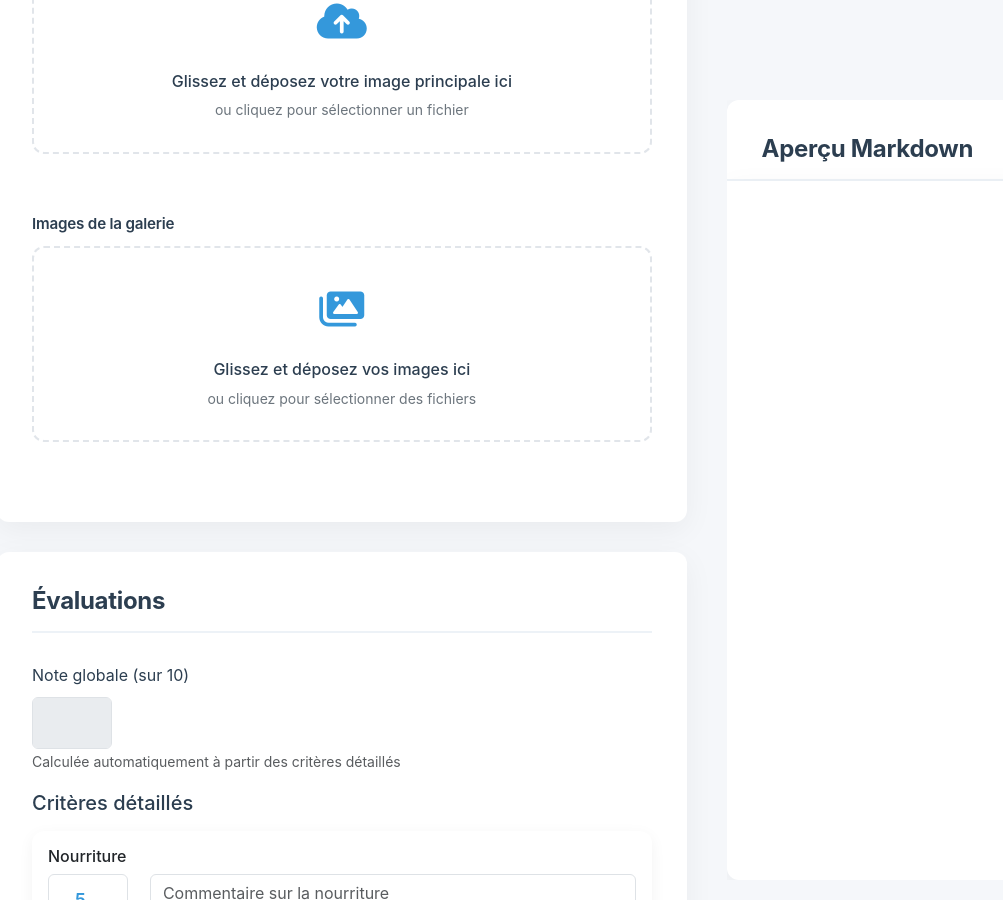
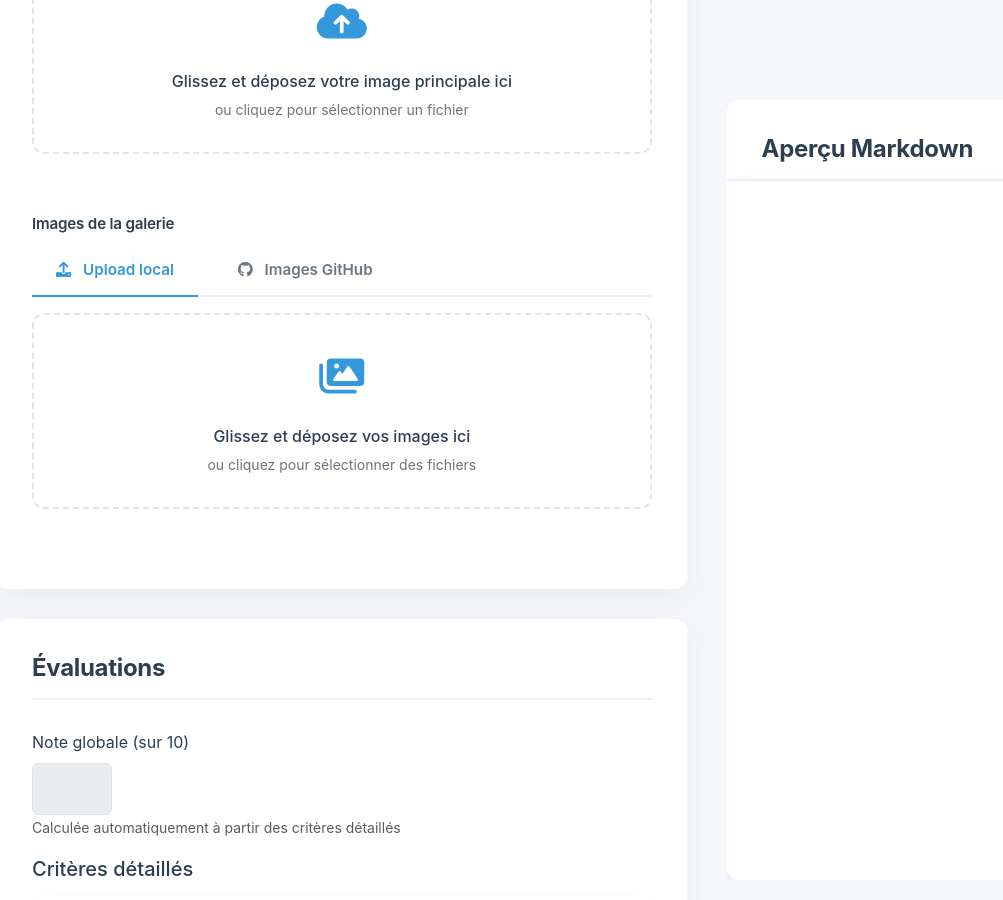
Before and after one commit to Natael21/blog-culinaire, a Jekyll site: the page admin/new-resto.html, which Jekyll copies as it is, in a window 1280 px wide and 900 px high, scrolled down 1151 px. Shown: the whole window, without its empty margins (35-1038 px from the left). Built offline with Jekyll 4.4.1, drawn with Linux system fonts in a browser that asks for light colours; some of the changed lines change nothing that is shown.

Commit message:
gallerie d'image ?

```diff
--- a/admin/new-resto.html
+++ b/admin/new-resto.html
@@ -1064,26 +1064,33 @@ ratings:
 
             tabs.forEach(tab => {
                 tab.addEventListener('click', () => {
-                    // Retirer la classe active de tous les onglets et contenus
-                    tabs.forEach(t => t.classList.remove('active'));
-                    contents.forEach(c => c.classList.remove('active'));
+                    // Trouver le groupe parent (principal ou galerie)
+                    const parentGroup = tab.closest('.form-group');
+                    const groupTabs = parentGroup.querySelectorAll('.image-selector-tab');
+                    const groupContents = parentGroup.querySelectorAll('.image-selector-content');
+
+                    // Retirer la classe active de tous les onglets et contenus du groupe
+                    groupTabs.forEach(t => t.classList.remove('active'));
+                    groupContents.forEach(c => c.classList.remove('active'));
 
                     // Ajouter la classe active à l'onglet cliqué et son contenu
                     tab.classList.add('active');
-                    const content = document.querySelector(`[data-content="${tab.dataset.tab}"]`);
+                    const content = parentGroup.querySelector(`[data-content="${tab.dataset.tab}"]`);
                     content.classList.add('active');
 
                     // Si on sélectionne l'onglet GitHub, charger les images
                     if (tab.dataset.tab === 'github') {
-                        loadGithubImages();
+                        loadGithubImages('githubImagesGrid', false);
+                    } else if (tab.dataset.tab === 'github-gallery') {
+                        loadGithubImages('githubGalleryGrid', true);
                     }
                 });
             });
         }
 
         // Fonction pour charger les images depuis le dossier GitHub
-        async function loadGithubImages() {
-            const grid = document.getElementById('githubImagesGrid');
+        async function loadGithubImages(targetGridId, isGallery = false) {
+            const grid = document.getElementById(targetGridId);
             grid.innerHTML = '<div class="text-center"><i class="fas fa-spinner fa-spin"></i> Chargement des images...</div>';
 
             try {
@@ -1118,9 +1125,16 @@ ratings:
                     `;
 
                     item.addEventListener('click', () => {
-                        document.querySelectorAll('.github-image-item').forEach(i => i.classList.remove('selected'));
+                        if (!isGallery) {
+                            // Pour l'image principale
+                            document.querySelectorAll('#githubImagesGrid .github-image-item').forEach(i => i.classList.remove('selected'));
                             item.classList.add('selected');
                             handleGithubImageSelection(image);
+                        } else {
+                            // Pour la galerie
+                            item.classList.toggle('selected');
+                            handleGithubGalleryImageSelection(image, item.classList.contains('selected'));
+                        }
                     });
 
                     grid.appendChild(item);
@@ -1131,34 +1145,68 @@ ratings:
             }
         }
 
-        // Fonction pour gérer la sélection d'une image GitHub
-        function handleGithubImageSelection(image) {
-            mainImageFile = {
+        // Fonction pour gérer la sélection d'une image de la galerie depuis GitHub
+        function handleGithubGalleryImageSelection(image, isSelected) {
+            if (isSelected) {
+                // Ajouter l'image à la galerie
+                const galleryImage = {
                     name: image.name,
                     path: image.path,
                     isGithubImage: true
                 };
-
-            const container = document.getElementById('mainImagePreview');
+                galleryImageFiles.push(galleryImage);
+            } else {
+                // Retirer l'image de la galerie
+                galleryImageFiles = galleryImageFiles.filter(img =>
+                    !(img.isGithubImage && img.path === image.path)
+                );
+            }
+
+            updateGalleryPreview();
+            updateMarkdownPreview();
+        }
+
+        // Mettre à jour la fonction updateGalleryPreview pour gérer les images GitHub
+        function updateGalleryPreview() {
+            const container = document.getElementById('galleryPreview');
             container.innerHTML = '';
+            galleryImageFiles.forEach(file => {
                 const div = document.createElement('div');
                 div.className = 'image-preview-container';
+
+                if (file.isGithubImage) {
                     div.innerHTML = `
-                <img src="${image.path}" class="image-preview" alt="${image.name}">
+                        <img src="${file.path}" class="image-preview" alt="${file.name}">
                         <button type="button" class="delete-image">
                             <i class="fas fa-times"></i>
                         </button>
                     `;
+                } else {
+                    createImagePreview(file, div);
+                }
 
                 div.querySelector('.delete-image').addEventListener('click', function() {
                     div.remove();
-                mainImageFile = null;
-                document.querySelectorAll('.github-image-item').forEach(i => i.classList.remove('selected'));
+                    if (file.isGithubImage) {
+                        // Retirer la sélection de l'image dans la grille GitHub
+                        const githubItem = document.querySelector(`#githubGalleryGrid .github-image-item img[src="${file.path}"]`);
+                        if (githubItem) {
+                            githubItem.parentElement.classList.remove('selected');
+                        }
+                        galleryImageFiles = galleryImageFiles.filter(img =>
+                            !(img.isGithubImage && img.path === file.path)
+                        );
+                    } else {
+                        const index = galleryImageFiles.indexOf(file);
+                        if (index > -1) {
+                            galleryImageFiles.splice(index, 1);
+                        }
+                    }
                     updateMarkdownPreview();
                 });
 
                 container.appendChild(div);
-            updateMarkdownPreview();
+            });
         }
     </script>
 </head>
@@ -1281,6 +1329,16 @@ ratings:
 
                     <div class="form-group">
                         <label>Images de la galerie</label>
+                        <div class="image-selector-tabs">
+                            <button type="button" class="image-selector-tab active" data-tab="upload-gallery">
+                                <i class="fas fa-upload"></i> Upload local
+                            </button>
+                            <button type="button" class="image-selector-tab" data-tab="github-gallery">
+                                <i class="fab fa-github"></i> Images GitHub
+                            </button>
+                        </div>
+
+                        <div class="image-selector-content active" data-content="upload-gallery">
                             <div class="upload-zone" id="galleryZone">
                                 <input type="file" id="galleryImages" name="galleryImages" accept="image/*" multiple>
                                 <div class="upload-icon">
@@ -1289,6 +1347,14 @@ ratings:
                                 <div class="upload-text">Glissez et déposez vos images ici</div>
                                 <div class="upload-subtext">ou cliquez pour sélectionner des fichiers</div>
                             </div>
+                        </div>
+
+                        <div class="image-selector-content" data-content="github-gallery">
+                            <div class="github-images-grid" id="githubGalleryGrid">
+                                <!-- Les images seront chargées dynamiquement ici -->
+                            </div>
+                        </div>
+
                         <div id="galleryPreview" class="gallery-preview"></div>
                     </div>
                 </div>
```
Lines whose indentation alone changed are shown as unchanged.
